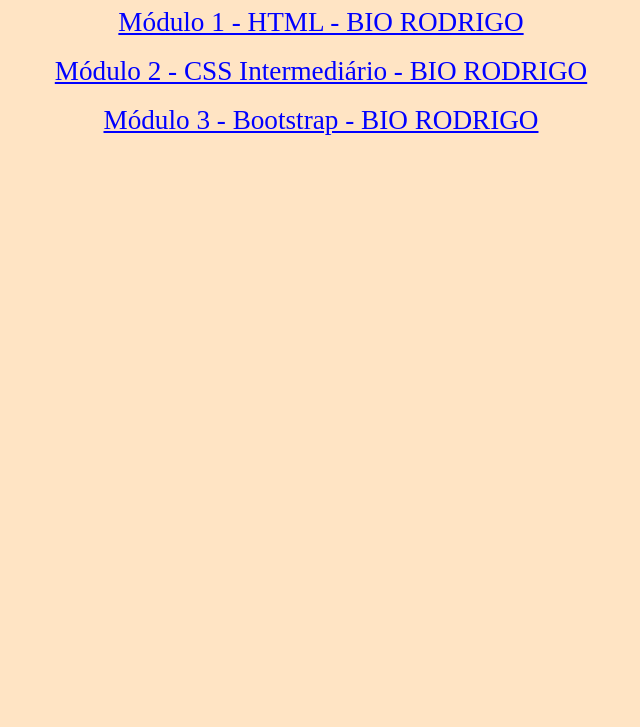
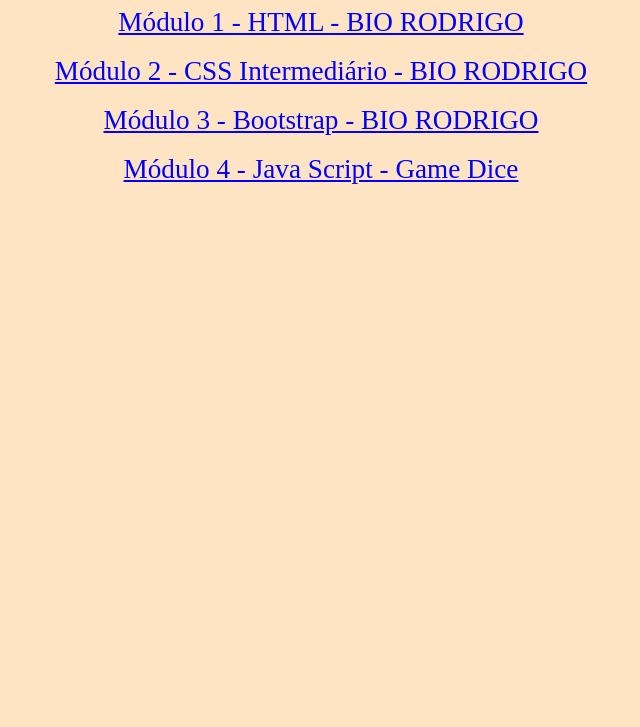
Before and after one commit to Bonilhar/Curso_TipsCode, a plain HTML site: page index.html in a window 1280 px wide. Shown: the part 73-800 px from the top of the page, without its empty margins (319-959 px from the left). Drawn offline with Linux system fonts and the light colour scheme.

Commit message:
Update index.html

```diff
--- a/index.html
+++ b/index.html
@@ -27,5 +27,7 @@
     <a href="./2 Módulo CSS_intermed - Bio Rodrigo/index.html" rel="external">Módulo 2 - CSS Intermediário - BIO RODRIGO</a>
     <br><br>
     <a href="./3 Módulo Bootstrap - Bio Rodrigo/index.html" rel="external">Módulo 3 - Bootstrap - BIO RODRIGO</a>
+    <br><br>
+    <a href="./4 Módulo JavaScript/Game Dice/index.html" rel="external">Módulo 4 - Java Script - Game Dice</a>
 </body>
 </html>
```
